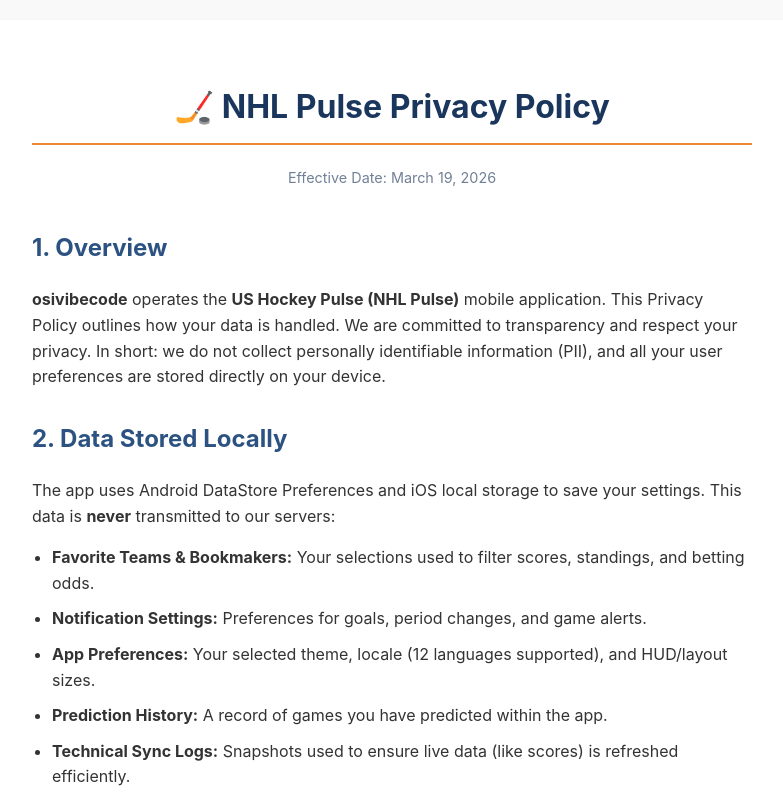
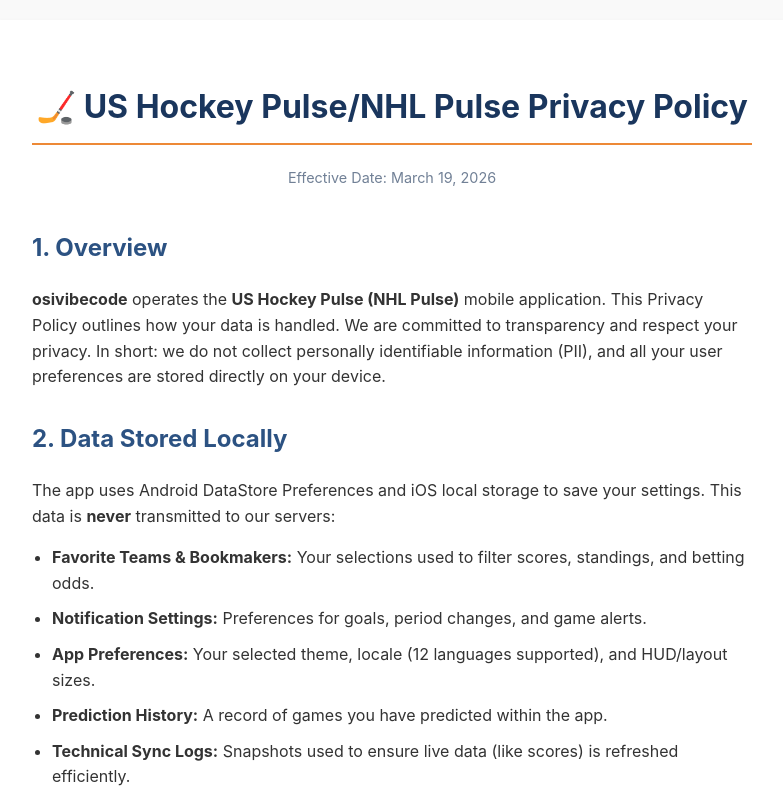
Before and after one commit to osivibecode/nhl-pulse-privacy-policy, a plain HTML site: page privacy_policy.html in a window 1280 px wide. Shown: the top 800 px of the page, without its empty margins (248-1031 px from the left). Drawn offline with Linux system fonts and the light colour scheme.

Commit message:
privacy policy added

```diff
--- a/privacy_policy.html
+++ b/privacy_policy.html
@@ -74,7 +74,7 @@
 </head>
 <body>
 <div class="container">
-    <h1>🏒 NHL Pulse Privacy Policy</h1>
+    <h1>🏒 US Hockey Pulse/NHL Pulse Privacy Policy</h1>
     <p class="update-date">Effective Date: March 19, 2026</p>
 
     <h2>1. Overview</h2>
```
